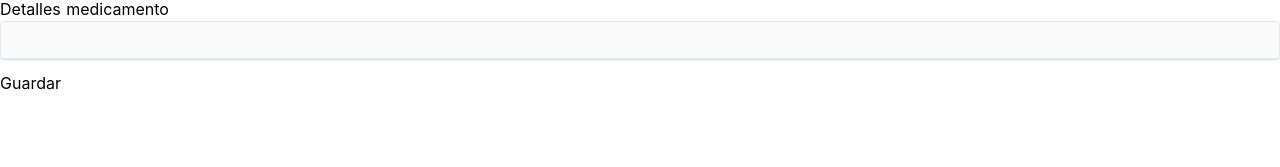
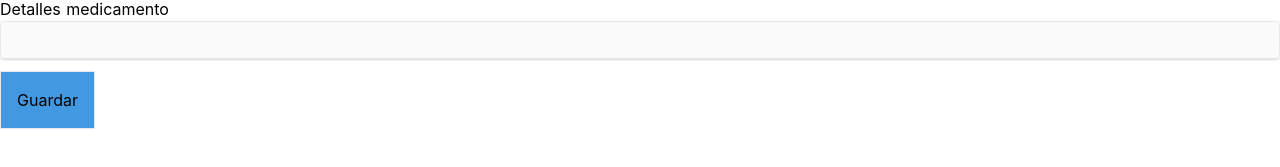
Before and after one commit to svconectado/albergues-manager, a Nuxt app: page /personas/registro in a window 1280 px wide. Shown: the part 763-930 px from the top of the page. Before the commit the page ends 858 px from the top, so only its background shows below. Built offline with nearby package versions, Linux system fonts and the light colour scheme; no server answers.

Commit message:
Add message of request respond in people register form

```diff
--- a/pages/personas/registro/index.vue
+++ b/pages/personas/registro/index.vue
@@ -125,7 +125,12 @@
         />
       </div>
       <div>
-        <button type="button" @click="savePerson">Guardar</button>
+        <span>{{ messageRequest }}</span>
+      </div>
+      <div>
+        <button type="button" class="save-button" @click="savePerson">
+          Guardar
+        </button>
       </div>
     </form>
   </div>
@@ -152,11 +157,11 @@ export default {
       disease_details: '',
       prescription: false,
       prescription_details: '',
-      department: null,
       municipality: null,
       departments: [],
       municipalities: [],
-      municipalitiesFiltered: []
+      municipalitiesFiltered: [],
+      messageRequest: ''
     }
   },
   mounted() {
@@ -200,16 +205,18 @@ export default {
         prescription_details: this.prescription_details,
         municipality: this.municipality
       }
+      this.messageRequest = 'Espera...'
       this.$axios
         .post('people', data)
-        .then((res) => res)
-        .catch((err) => err)
+        .then(() => (this.messageRequest = 'Persona registrada con éxito'))
+        .catch(() => (this.messageRequest = 'Ocurrió un error'))
     }
   }
 }
 </script>
 
 <style lang="scss" scoped>
-.register {
+.save-button {
+  @apply border p-4 mb-16 bg-blue-500;
 }
 </style>
```
